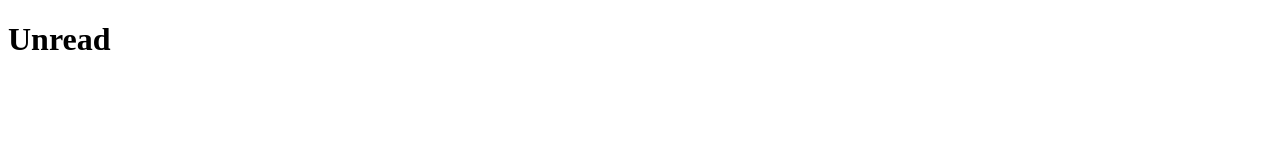
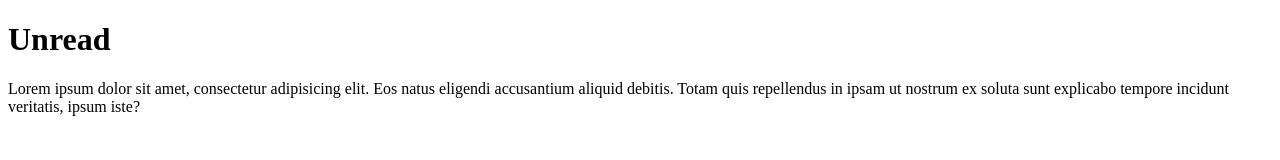
Before and after one commit to Narantsatsralt05/unread, a plain HTML site: page index.html in a window 1280 px wide. Drawn offline with Linux system fonts and the light colour scheme.

Commit message:
add paragraph

```diff
--- a/index.html
+++ b/index.html
@@ -1,11 +1,16 @@
 <!DOCTYPE html>
 <html lang="en">
-<head>
-    <meta charset="UTF-8">
-    <meta name="viewport" content="width=device-width, initial-scale=1.0">
+  <head>
+    <meta charset="UTF-8" />
+    <meta name="viewport" content="width=device-width, initial-scale=1.0" />
     <title>Unread</title>
-</head>
-<body>
+  </head>
+  <body>
     <h1>Unread</h1>
-</body>
+    <p>
+      Lorem ipsum dolor sit amet, consectetur adipisicing elit. Eos natus
+      eligendi accusantium aliquid debitis. Totam quis repellendus in ipsam ut
+      nostrum ex soluta sunt explicabo tempore incidunt veritatis, ipsum iste?
+    </p>
+  </body>
 </html>
```
